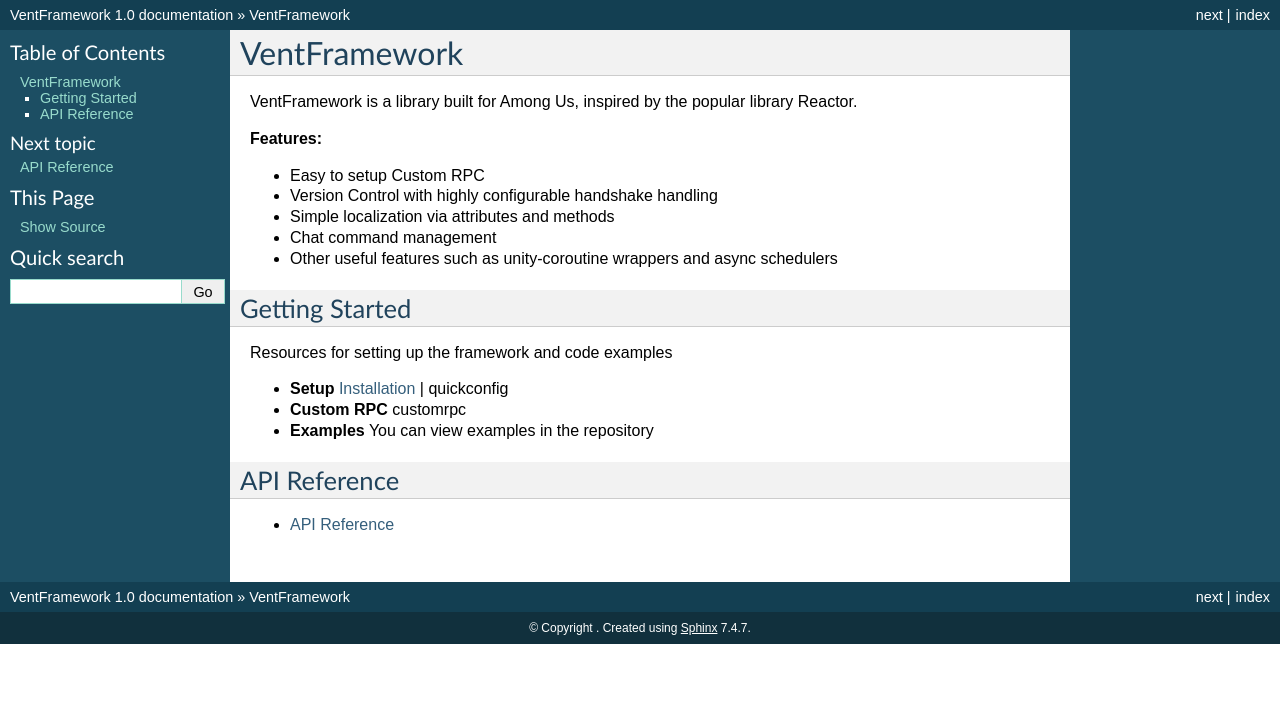
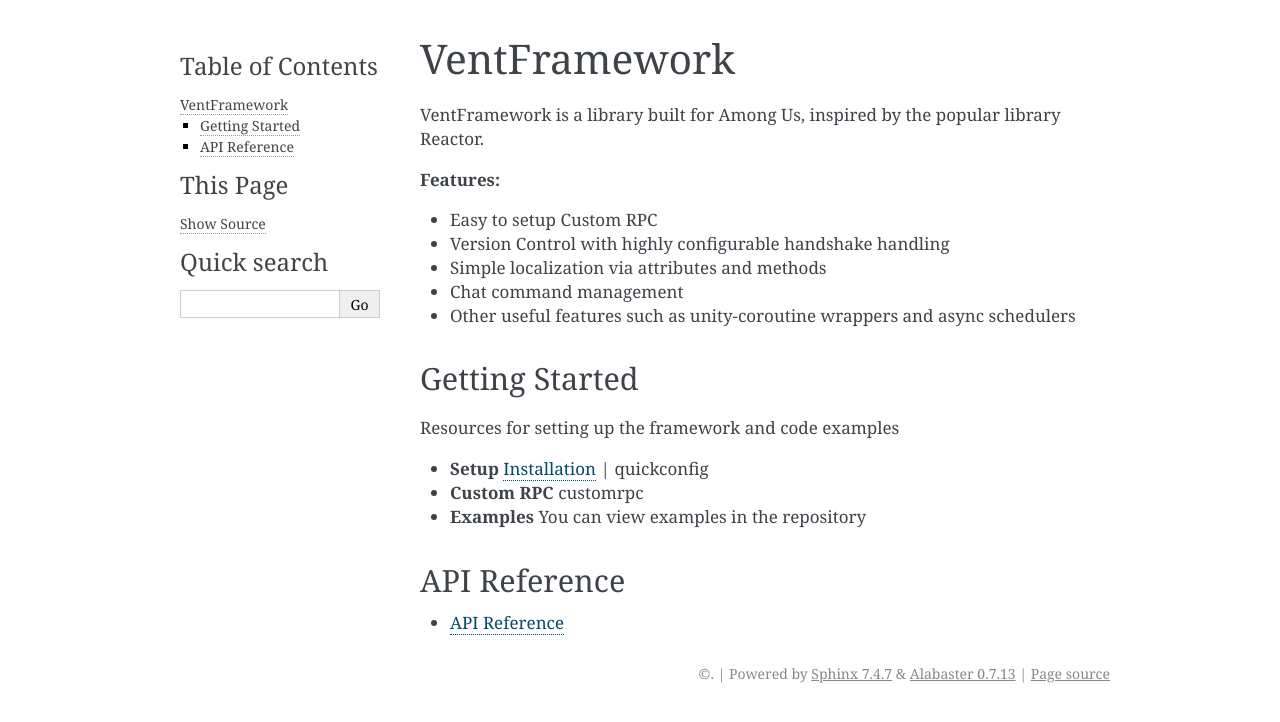
Before and after one commit to ImaMapleTree/VentFramework, a Sphinx documentation site: the page built from docs/index.rst, in a window 1280 px wide. Shown: the top 722 px of the page. Built offline with Sphinx 7.4.7, drawn with Linux system fonts in a browser that asks for light colours.

Commit message:
tried another thing

```diff
--- a/docs/conf.py
+++ b/docs/conf.py
@@ -9,9 +9,6 @@
 
 pygments_style = 'sphinx'
 
-html_theme = 'default'
-html_theme_path = ["_themes", ]
-
 html_static_path = ['_static']
 html_css_files = ["sphinxsharp-override.css"]
 
```
